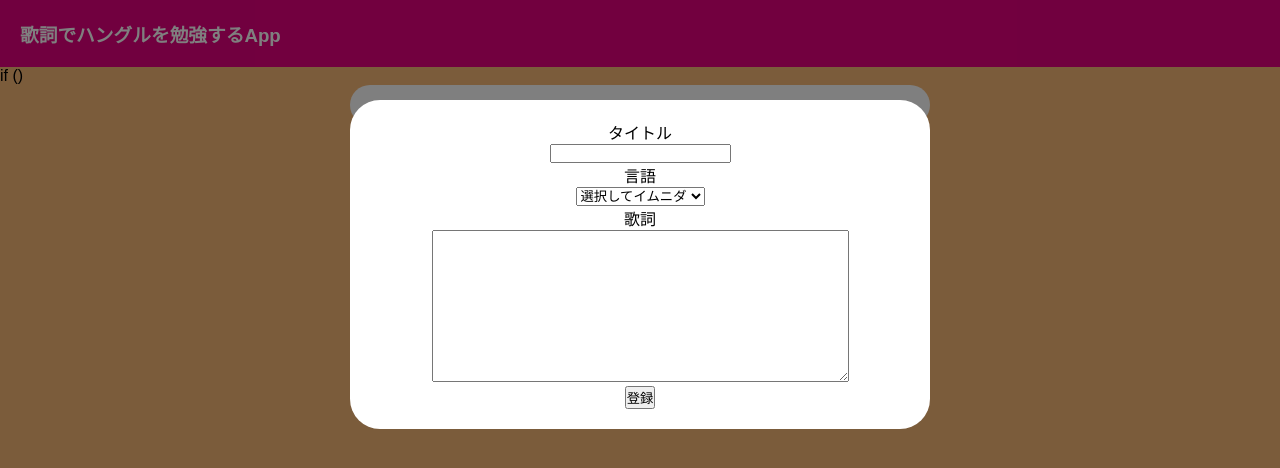
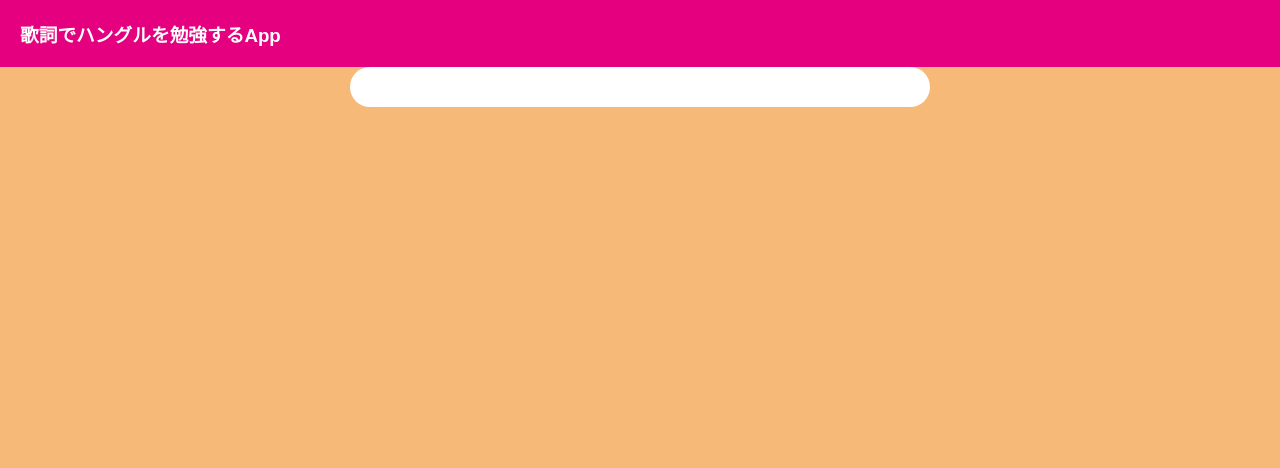
Before and after one commit to pchm13/studyHangul, a React (Create React App) app: page / in a window 1280 px wide. Shown: the top 468 px of the page. Built offline with nearby package versions, Linux system fonts and the light colour scheme.

Commit message:
InputAreaのcomponent化、headerクリック後モーダルウィンドウ表示

```diff
--- a/src/App.jsx
+++ b/src/App.jsx
@@ -1,5 +1,6 @@
 import "./styles.css";
 import { useState } from "react"
+import InputArea from "./components/InputArea"
 
 const App = () => {
     // 入力値
@@ -34,25 +35,15 @@ const App = () => {
                 <h3>歌詞でハングルを勉強するApp</h3>
             </header>
 
-            if ({show}) {
-                <div className="overlay">
-                    <div className="inputArea">
-                        <form>
-                            <label htmlFor="title">タイトル</label>
-                            <input type="text" id="title" name="title" value={title} onChange={onChangeInputTitle} />
-                            <label htmlFor="language">言語</label>
-                            <select id="language" name="language" onChange={onChangeInputLanguage}>
-                                <option value="">選択してイムニダ</option>
-                                <option value="Japanese">日本語</option>
-                                <option value="Hangul">ハングル</option>
-                            </select>
-                            <label htmlFor="lyric">歌詞</label>
-                            <textarea id="lyric" name="lyric" rows="10" cols="50" value={lyric} onChange={onChangeInputLyric} />
-                            <input type="button" value="登録" onClick={onClickAdd} />
-                        </form>
-                    </div>
-                </div>
-            }
+            <InputArea
+                show={show}
+                title={title}
+                onChangeInputTitle={onChangeInputTitle}
+                onChangeInputLanguage={onChangeInputLanguage}
+                lyric={lyric}
+                onChangeInputLyric={onChangeInputLyric}
+                onClickAdd={onClickAdd}
+            />
 
             <div className="choiceArea">
                 {songs.map((song) => {
@@ -75,7 +66,7 @@ const App = () => {
                 })}
             </div>
         </>
-    );
+    )
 }
 
 export default App
--- a/src/components/InputArea.jsx
+++ b/src/components/InputArea.jsx
@@ -1,5 +1,29 @@
-import { useState } from "react"
+const InputArea = (props) => {
+    const { show, title, onChangeInputTitle, onChangeInputLanguage, lyric, onChangeInputLyric, onClickAdd } = props
 
-const InputArea = () => {}
+    if(show){
+        return(
+            <>
+                <div className="overlay">
+                    <div className="inputArea">
+                        <form>
+                            <label htmlFor="title">タイトル</label>
+                            <input type="text" id="title" name="title" value={title} onChange={onChangeInputTitle} />
+                            <label htmlFor="language">言語</label>
+                            <select id="language" name="language" onChange={onChangeInputLanguage}>
+                                <option value="">選択してイムニダ</option>
+                                <option value="Japanese">日本語</option>
+                                <option value="Hangul">ハングル</option>
+                            </select>
+                            <label htmlFor="lyric">歌詞</label>
+                            <textarea id="lyric" name="lyric" rows="10" cols="50" value={lyric} onChange={onChangeInputLyric} />
+                            <input type="button" value="登録" onClick={onClickAdd} />
+                        </form>
+                    </div>
+                </div>
+            </>
+        )
+    }
+}
 
 export default InputArea
```
